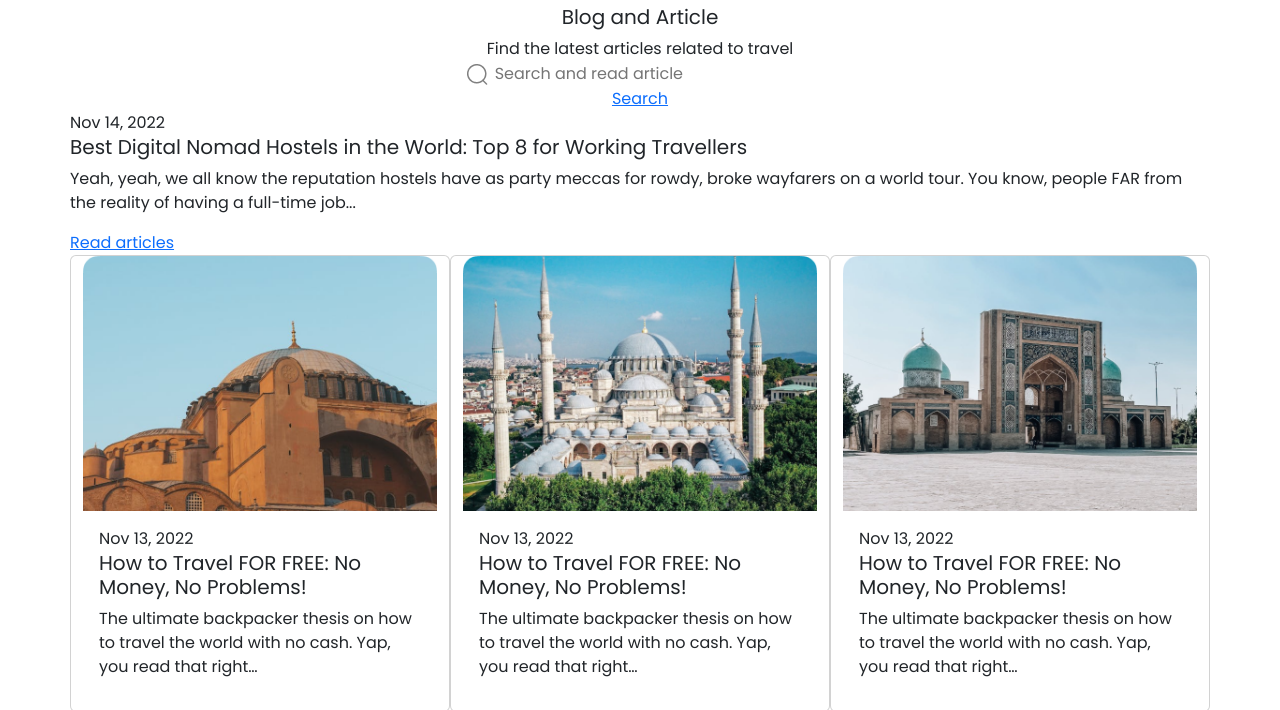
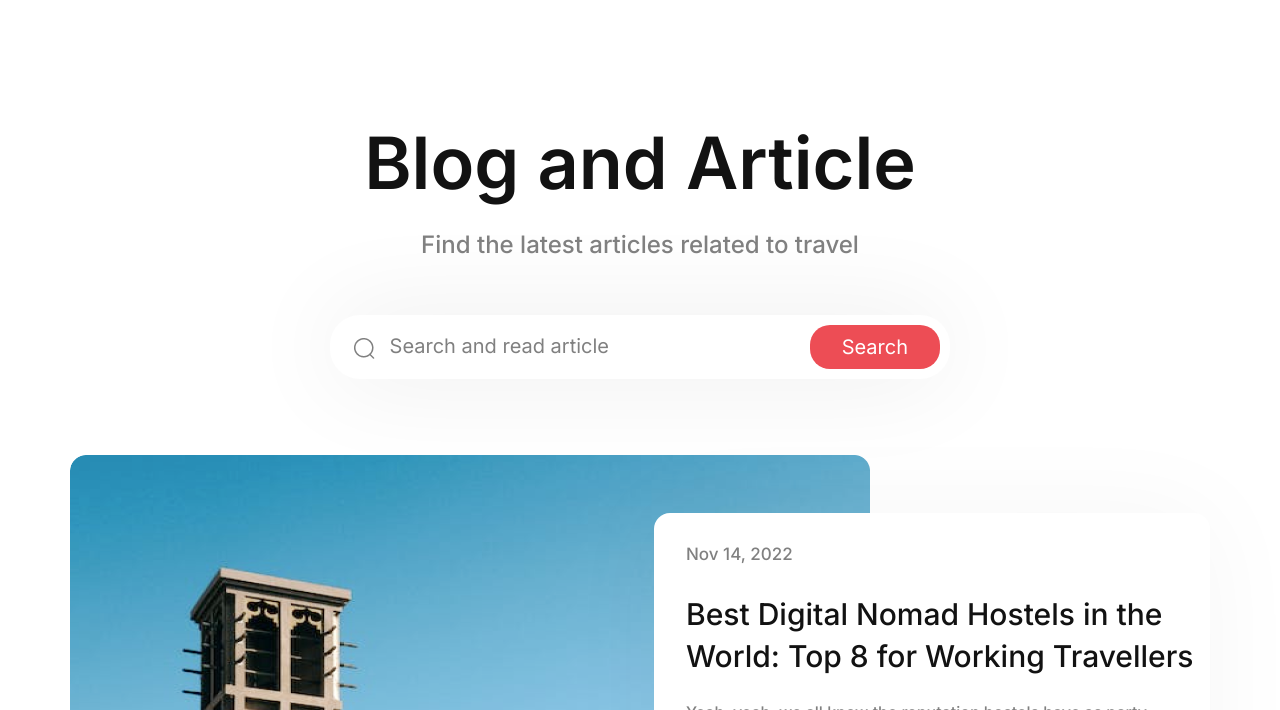
Before and after one commit to Raad-Hanandeh/responsive, a plain HTML site: page yalla-guide.html in a window 1280 px wide. Shown: the part 66-776 px from the top of the page. Drawn offline with nearby package versions, Linux system fonts and the light colour scheme.

Commit message:
Fix page name

```diff
--- a/yalla-guide.html
+++ b/yalla-guide.html
@@ -8,7 +8,7 @@
 
     <link rel="stylesheet" href="./css/packages.css">
     <link rel="stylesheet" href="./css/all.min.css">
-    <link rel="stylesheet" href="./css/yalla guide.css">
+    <link rel="stylesheet" href="./css/yalla-guide.css">
     <link rel="preconnect" href="https://fonts.googleapis.com">
     <link rel="preconnect" href="https://fonts.gstatic.com" crossorigin>
     <link href="https://fonts.googleapis.com/css2?family=Inter:wght@400;500;600&family=Poppins:wght@400;700&display=swap" rel="stylesheet">
```
